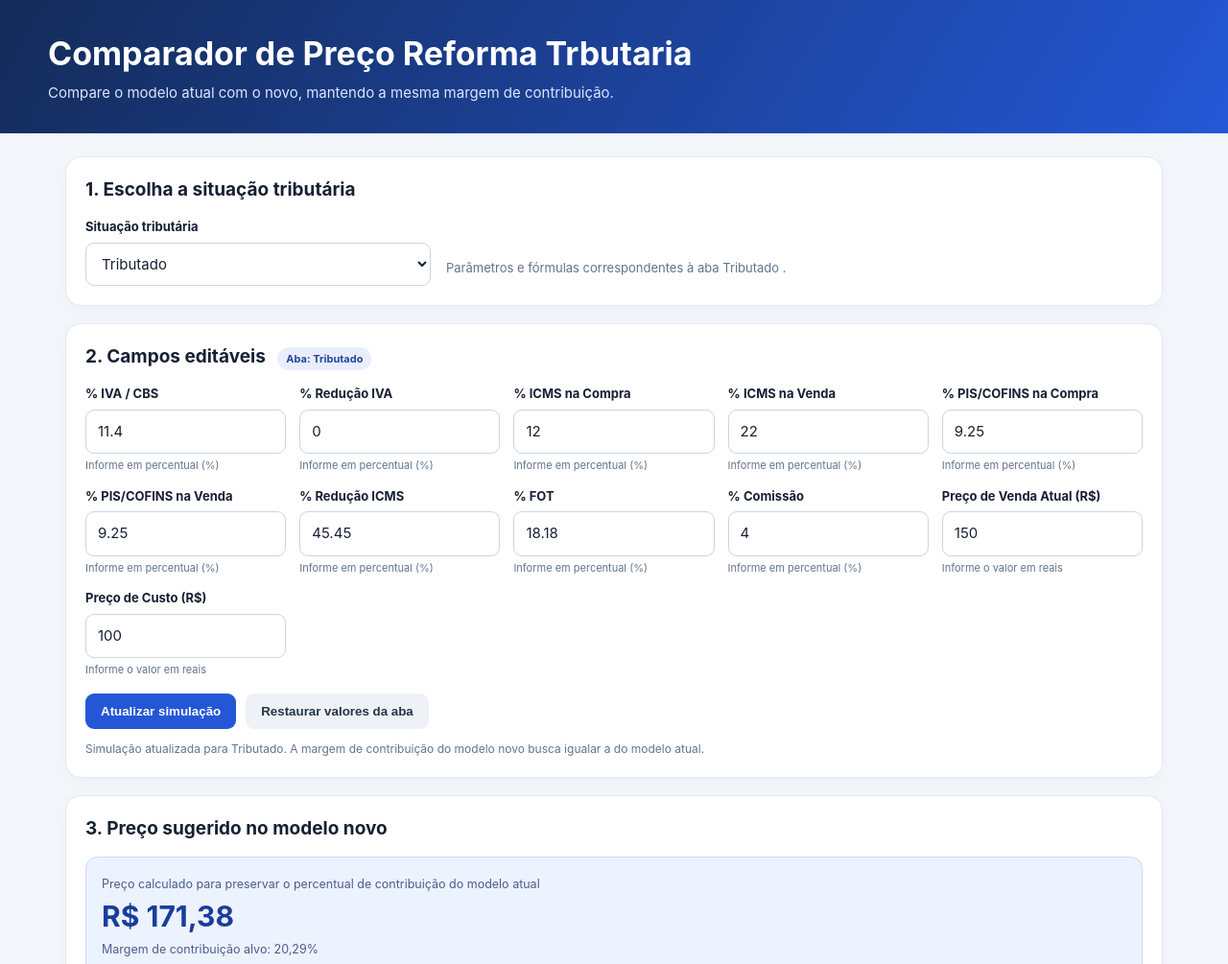
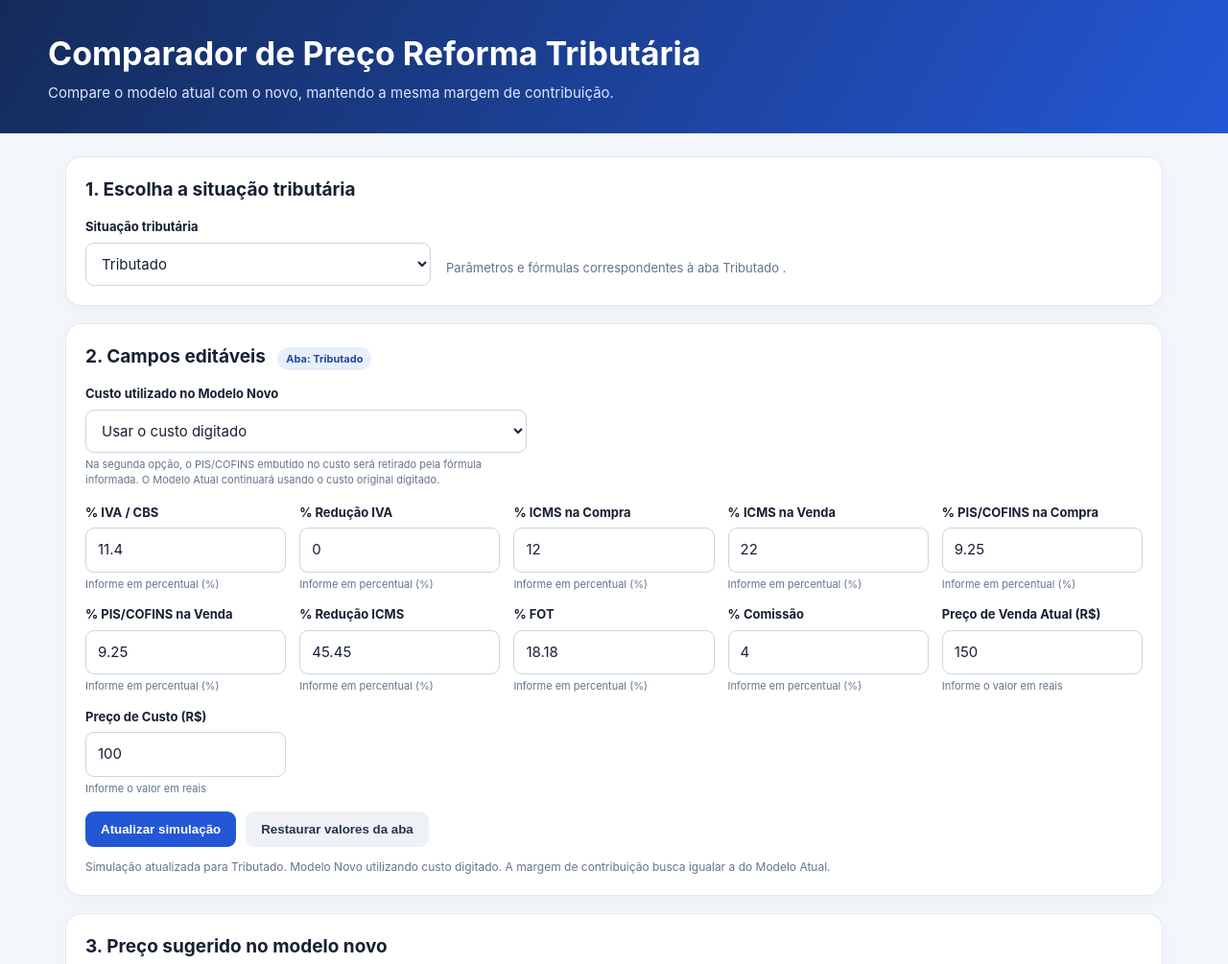
Before and after one commit to rd10002/comparador_tributario, a plain HTML site: page index.html in a window 1280 px wide. Shown: the top 1005 px of the page at 96% size. Drawn offline with Linux system fonts and the light colour scheme.

Commit message:
Update title and labels in index.html

```diff
--- a/index.html
+++ b/index.html
@@ -2,7 +2,7 @@
 <html lang="pt-BR">
 <head>
 <meta charset="UTF-8"><meta name="viewport" content="width=device-width,initial-scale=1">
-<title>Comparador Tributário</title>
+<title>Comparador de Preço Reforma Tributária</title>
 <style>
 :root{--bg:#f3f6fb;--card:#fff;--ink:#172033;--muted:#64748b;--line:#e2e8f0;--blue:#2457d6;--bluebg:#edf2ff;--green:#087f5b}
 *{box-sizing:border-box}body{margin:0;background:var(--bg);color:var(--ink);font:15px/1.5 Inter,system-ui,-apple-system,Segoe UI,Roboto,Arial,sans-serif}
@@ -20,6 +20,7 @@ label{display:block;font-size:13px;font-weight:700;margin-bottom:6px}select,inpu
 .delta-card .detail{font-size:12px;color:var(--muted)}
 .delta-card.increase strong{color:#b45309}.delta-card.decrease strong{color:var(--green)}.delta-card.neutral strong{color:var(--ink)}
 @media(max-width:560px){.delta-grid{grid-template-columns:1fr}}
+
 .compare{display:grid;grid-template-columns:repeat(2,minmax(0,1fr));gap:18px}.model{border:1px solid var(--line);border-radius:14px;overflow:hidden;background:white}.model h3{margin:0;padding:15px 18px;background:#f8fafc;font-size:17px}.model.new h3{background:var(--bluebg);color:#193e9b}.rows{padding:4px 18px 14px}
 .metric{display:flex;justify-content:space-between;gap:12px;padding:9px 0;border-bottom:1px solid #edf1f6}.metric:last-child{border:0}.metric span{color:var(--muted)}.metric strong{text-align:right;font-variant-numeric:tabular-nums}
 .highlight{background:#f0fdf8;border-radius:10px;padding:12px;margin:12px 0}.highlight span{display:block;color:var(--green);font-size:12px;font-weight:700}.highlight strong{font-size:25px;color:#06664a}
@@ -27,7 +28,7 @@ label{display:block;font-size:13px;font-weight:700;margin-bottom:6px}select,inpu
 @media(max-width:720px){.compare{grid-template-columns:1fr}.selector{grid-template-columns:1fr}.panel{padding:16px}}
 </style></head>
 <body>
-<header><div class="wrap"><h1>Comparador de Preço Reforma Trbutaria</h1><p>Compare o modelo atual com o novo, mantendo a mesma margem de contribuição.</p></div></header>
+<header><div class="wrap"><h1>Comparador de Preço Reforma Tributária</h1><p>Compare o modelo atual com o novo, mantendo a mesma margem de contribuição.</p></div></header>
 <main>
 <section class="panel">
 <h2>1. Escolha a situação tributária</h2>
@@ -38,6 +39,14 @@ label{display:block;font-size:13px;font-weight:700;margin-bottom:6px}select,inpu
 </section>
 <section class="panel">
 <h2>2. Campos editáveis <span class="tag" id="abaTag">Aba: Tributado</span></h2>
+<div class="field" style="max-width:460px;margin-bottom:16px">
+<label for="custoNovoModo">Custo utilizado no Modelo Novo</label>
+<select id="custoNovoModo">
+<option value="digitado">Usar o custo digitado</option>
+<option value="semPis">Calcular custo sem PIS/COFINS da compra</option>
+</select>
+<small>Na segunda opção, o PIS/COFINS embutido no custo será retirado pela fórmula informada. O Modelo Atual continuará usando o custo original digitado.</small>
+</div>
 <div class="inputs" id="campos"></div>
 <div class="actions"><button class="primary" id="calc">Atualizar simulação</button><button class="secondary" id="reset">Restaurar valores da aba</button></div>
 <div class="status" id="status" aria-live="polite">Os resultados são atualizados automaticamente ao alterar os campos.</div>
@@ -54,7 +63,7 @@ label{display:block;font-size:13px;font-weight:700;margin-bottom:6px}select,inpu
 <div class="model"><h3>Modelo Atual</h3><div class="rows" id="atual"></div></div>
 <div class="model new"><h3>Modelo Novo</h3><div class="rows" id="novo"></div></div>
 </div>
-<p class="note">Diretos Exclusivos Rodrigo Egidio de Souza</p>
+<p class="note">Direitos Exclusivos Rodrigo Egidio de Souza</p>
 </section>
 </main>
 <script>
@@ -98,11 +107,14 @@ function calculate(){
   markup=sale/cost-1;margin=(sale-cost)/sale;
   contribution=sale-costCap-icmsSale-fotValue-pisSale-commission;contributionPct=contribution/sale;finalPrice=sale+stValue;
  }
- const icmsBuyNew=cost*ic;
- const costWithIva=cost+((cost-icmsBuyNew)*ivaEfetivo);
- const costCapNew=costWithIva-icmsBuyNew-((cost-icmsBuyNew)*ivaEfetivo);
+ const custoNovoModo=el('custoNovoModo').value;
+ const costBaseNew=custoNovoModo==='semPis'
+  ? cost-((cost-(cost*ic))*pc)
+  : cost;
+ const icmsBuyNew=costBaseNew*ic;
+ const costWithIva=costBaseNew+((costBaseNew-icmsBuyNew)*ivaEfetivo);
+ const costCapNew=costWithIva-icmsBuyNew-((costBaseNew-icmsBuyNew)*ivaEfetivo);
  const target=contributionPct;
- // O FOT na equação do preço novo é a participação do FOT atual sobre o preço de venda atual.
  const fotSobreVendaAtual=fotValue/sale;
  const denominator=1-com-icmsRate-((1-icmsRate)*ivaEfetivo)-fotSobreVendaAtual-target;
  if(denominator<=0){el('status').textContent='Não foi possível calcular o preço sugerido. Verifique alíquotas e margem.';return}
@@ -142,10 +154,11 @@ function calculate(){
  updateDelta('cardVariacaoVenda','variacaoVenda','detalheVenda',newPrice,sale);
  updateDelta('cardVariacaoFinal','variacaoFinal','detalheFinal',newFinalPrice,currentFinalPrice);
  el('atual').innerHTML=show('atual',sale,currentItems);el('novo').innerHTML=show('novo',newPrice,newItems);
- el('status').textContent='Simulação atualizada para '+cfg.aba+'. A margem de contribuição do modelo novo busca igualar a do modelo atual.';
+ el('status').textContent='Simulação atualizada para '+cfg.aba+'. Modelo Novo utilizando '+(custoNovoModo==='semPis'?'custo sem PIS/COFINS da compra':'custo digitado')+'. A margem de contribuição busca igualar a do Modelo Atual.';
 }
 el('situacao').addEventListener('change',renderFields);
 el('calc').addEventListener('click',calculate);
 el('reset').addEventListener('click',renderFields);
+el('custoNovoModo').addEventListener('change',calculate);
 renderFields();
 </script></body></html>
```
